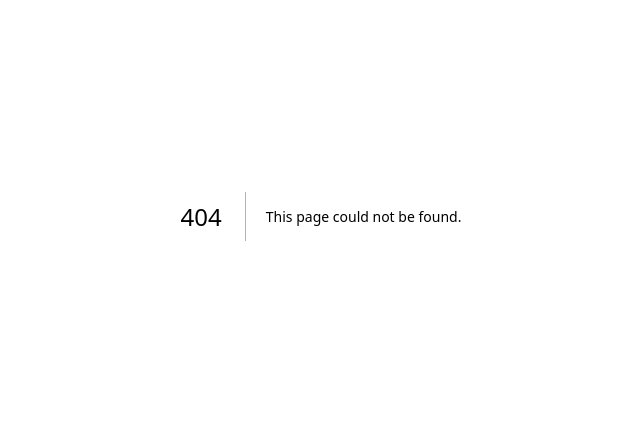
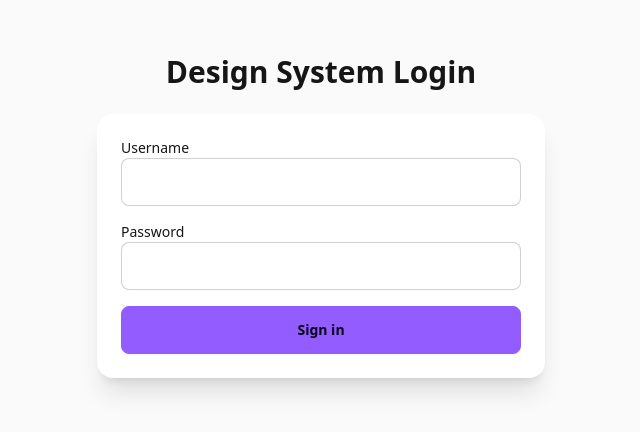
Before and after one commit to atendor/atendorV2, a Next.js app: page /atendor-ds in a window 1280 px wide. Before the commit this address had no page. Shown: the part 184-616 px from the top of the page, without its empty margins (319-959 px from the left). Built offline with nearby package versions, Linux system fonts and the light colour scheme.

Commit message:
Add protected design system page

```diff
--- /dev/null
+++ b/pages/atendor-ds.tsx
@@ -0,0 +1,57 @@
+import { useState, useEffect, FormEvent } from 'react';
+import Button from '../components/Button';
+import Input from '../components/Input';
+import Card from '../components/Card';
+
+const USER = process.env.NEXT_PUBLIC_DS_USER || 'admin';
+const PASS = process.env.NEXT_PUBLIC_DS_PASS || 'password';
+
+export default function AtendorDesignSystem() {
+  const [authenticated, setAuthenticated] = useState(false);
+  const [username, setUsername] = useState('');
+  const [password, setPassword] = useState('');
+  const [error, setError] = useState('');
+
+  useEffect(() => {
+    if (typeof window !== 'undefined' && localStorage.getItem('ds-auth') === '1') {
+      setAuthenticated(true);
+    }
+  }, []);
+
+  const handleSubmit = (e: FormEvent) => {
+    e.preventDefault();
+    if (username === USER && password === PASS) {
+      if (typeof window !== 'undefined') {
+        localStorage.setItem('ds-auth', '1');
+      }
+      setAuthenticated(true);
+    } else {
+      setError('Invalid credentials');
+    }
+  };
+
+  if (!authenticated) {
+    return (
+      <main className="flex flex-col items-center justify-center min-h-screen p-8 bg-base-200">
+        <h1 className="text-3xl font-bold mb-6">Design System Login</h1>
+        <Card className="w-full max-w-md p-6">
+          <form onSubmit={handleSubmit} className="flex flex-col gap-4">
+            <Input label="Username" value={username} onChange={(e) => setUsername(e.target.value)} />
+            <Input label="Password" type="password" value={password} onChange={(e) => setPassword(e.target.value)} />
+            {error && <span className="text-red-500">{error}</span>}
+            <Button type="submit">Sign in</Button>
+          </form>
+        </Card>
+      </main>
+    );
+  }
+
+  return (
+    <main className="flex flex-col items-center justify-center min-h-screen p-8 bg-base-200">
+      <h1 className="text-3xl font-bold mb-6">Atendor Design System</h1>
+      <Card className="w-full max-w-md p-6">
+        <p className="text-center">Welcome to the design system.</p>
+      </Card>
+    </main>
+  );
+}
```
